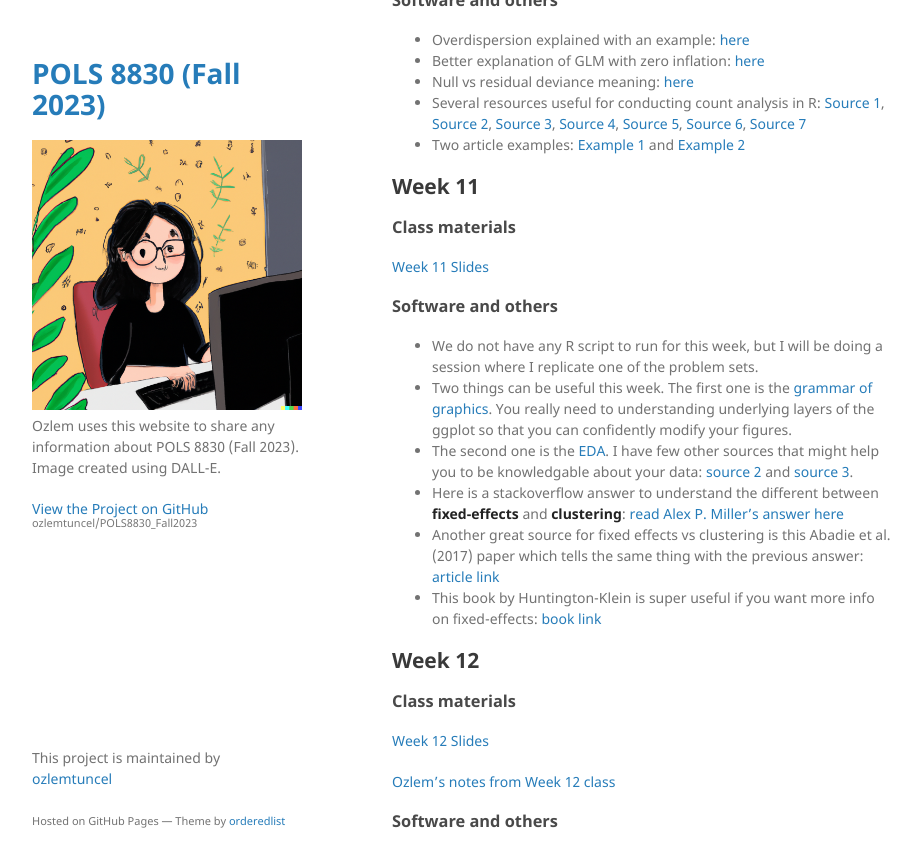
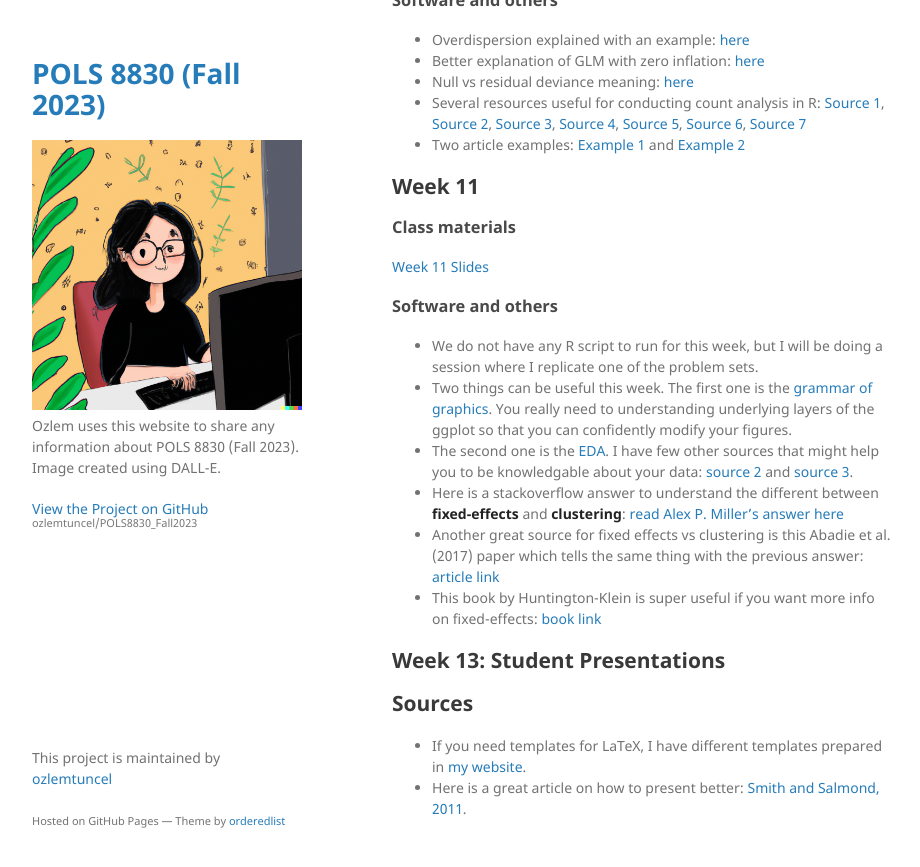
Before and after one commit to ozlemtuncel/POLS8830_Fall2023, a Jekyll site: the page built from index.md, in a window 1280 px wide and 900 px high, scrolled down 4795 px. Shown: the top 867 px of the window, without its empty margins (178-1098 px from the left). Built offline with Jekyll 4.4.1, drawn with Linux system fonts in a browser that asks for light colours; our own code applies the rules of GitHub Pages for plain Markdown files.

Commit message:
Update index.md
update last week

```diff
--- a/index.md
+++ b/index.md
@@ -186,11 +186,8 @@ R script for Week 9: [Script I](docs/Week10_Count_Models_tidy.R) & [Dataset](doc
 - Another great source for fixed effects vs clustering is this Abadie et al. (2017) paper which tells the same thing with the previous answer: [article link](https://www.nber.org/system/files/working_papers/w24003/w24003.pdf)
 - This book by Huntington-Klein is super useful if you want more info on fixed-effects: [book link](https://theeffectbook.net/ch-FixedEffects.html)
 
-## Week 12
+## Week 13: Student Presentations
 
-### Class materials
-[Week 12 Slides](docs/)
-
-[Ozlem's notes from Week 12 class](docs/week12*.md)
-
-### Software and others
+## Sources
+- If you need templates for LaTeX, I have different templates prepared in [my website](https://ozlemtuncel.github.io/resources/).
+- Here is a great article on how to present better: [Smith and Salmond, 2011](https://www.jstor.org/stable/41319775).
```
